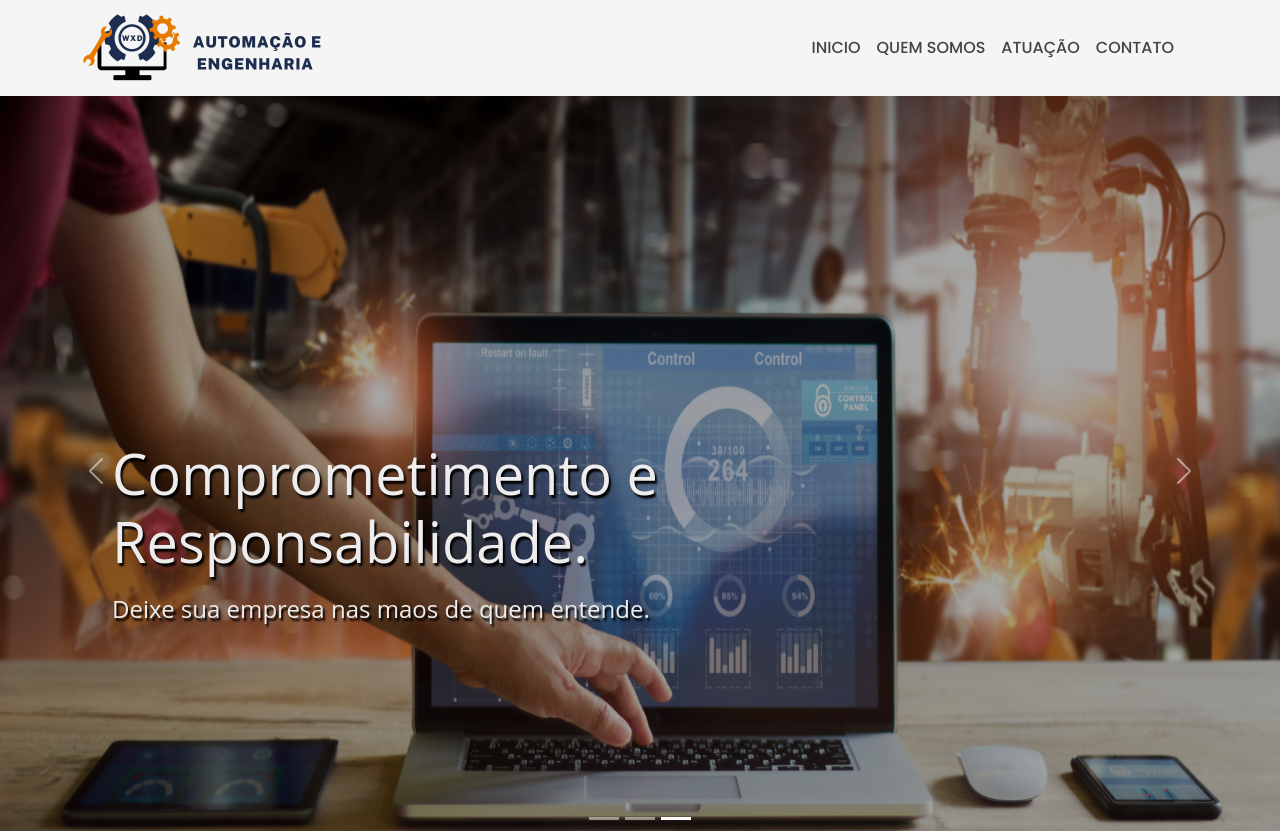
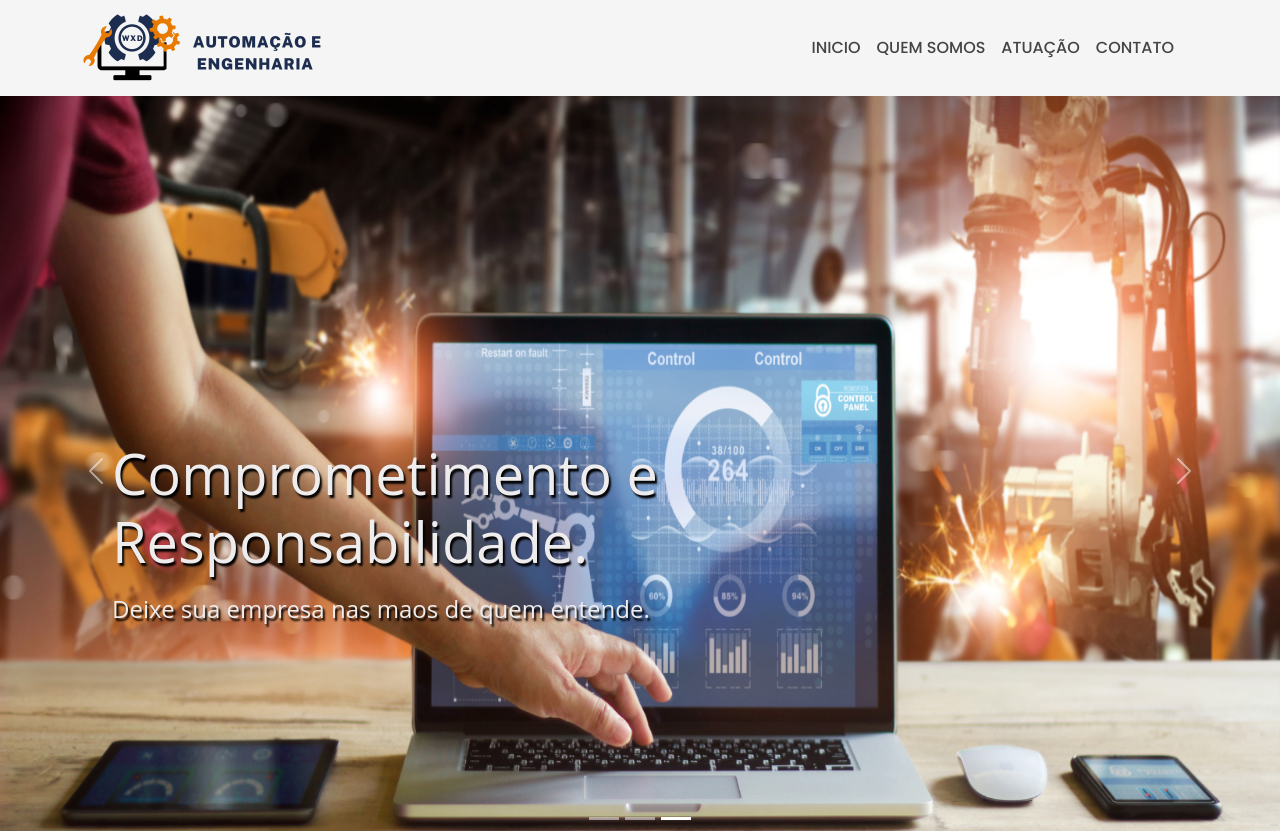
Before and after one commit to joaocarlosdene/bdp-project, a React (Create React App) app: page / in a window 1280 px wide. Shown: the top 831 px of the page. Built offline with nearby package versions, Linux system fonts and the light colour scheme.

Commit message:
testando opacidade

```diff
--- a/src/components/carousel/carousel.module.css
+++ b/src/components/carousel/carousel.module.css
@@ -30,7 +30,7 @@
 .img{
     width: 100%;
     height: 100%;
-    opacity: 65%;
+    display: block;
 }
 @media (max-width:700px) {
     .carousel_item{
```
